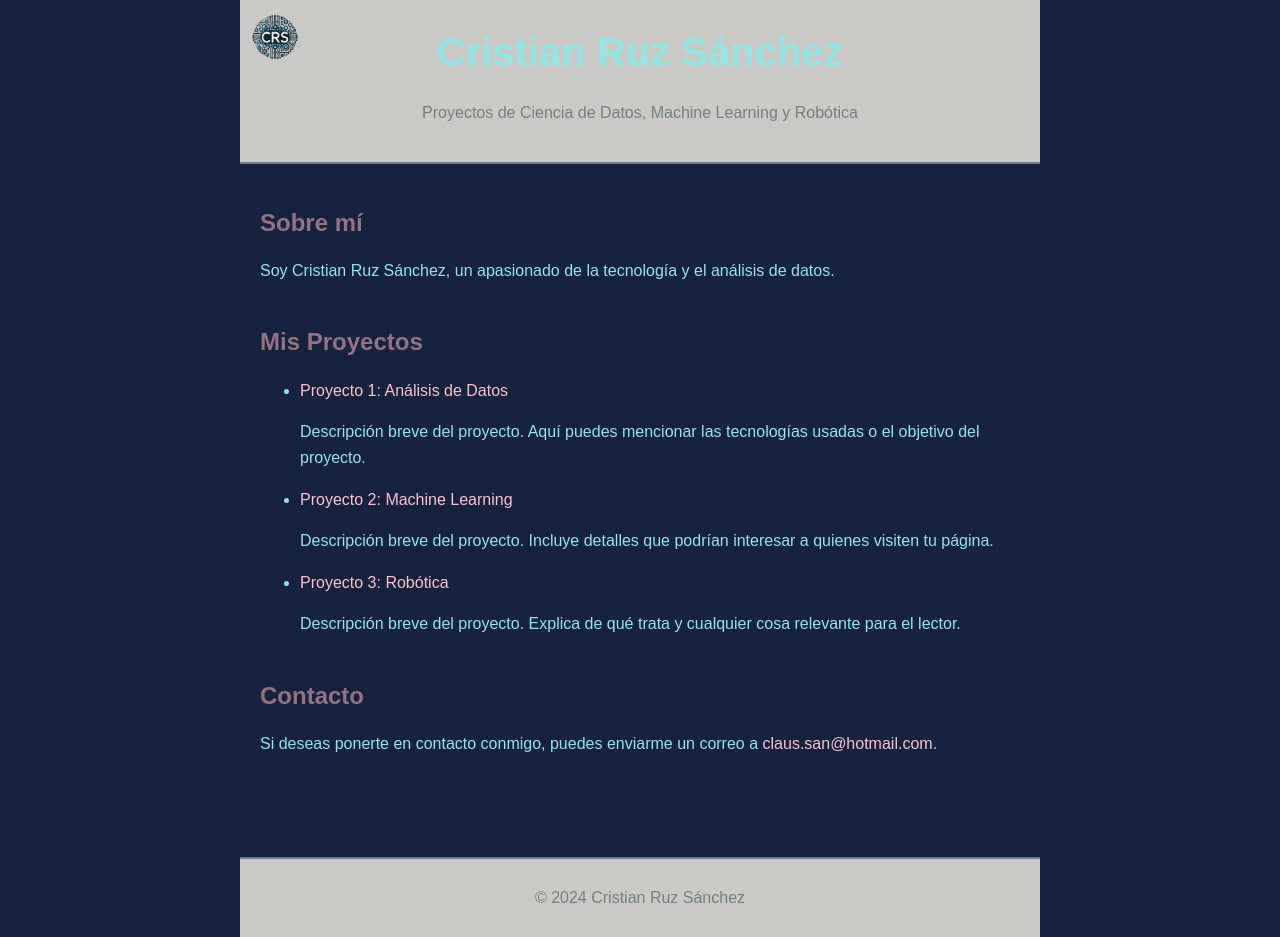
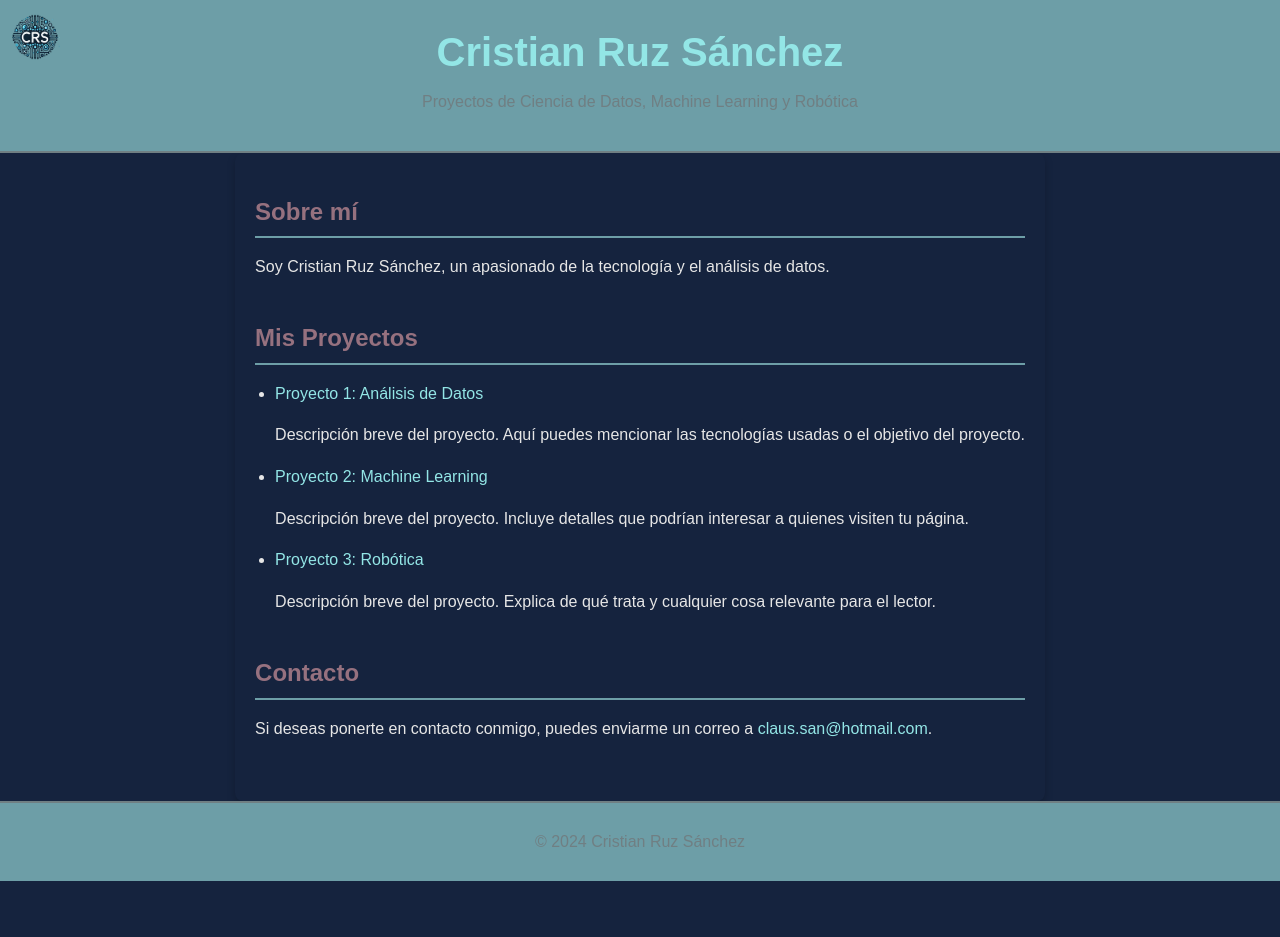
Before and after one commit to Crfer/Crfer.github.io, a plain HTML site: page index.html in a window 1280 px wide. After the commit the page ends 881 px from the top, so only its background shows below. Drawn offline with Linux system fonts and the light colour scheme.

Commit message:
cambios en estilos

```diff
--- a/css/styles.css
+++ b/css/styles.css
@@ -1,19 +1,23 @@
 :root {
     --oxford-blue: #15233e;
-    --moonstone: #cbc9c5;
+    --moonstone: #6d9ea7;
     --tiffany-blue: #93e6e6;
     --slate-gray: #707f83;
     --mountbatten-pink: #96717f;
+    --background: #15233e;
+    --text-color: #e6e6e6;
 }
 
 body {
-    font-family: Arial, sans-serif;
+    font-family: 'Arial', sans-serif;
     line-height: 1.6;
-    max-width: 800px;
-    margin: 0 auto;
-    padding: 0 20px;
-    background-color: var(--oxford-blue); /* Fondo azul oscuro */
-    color: var(--tiffany-blue); /* Texto principal */
+    margin: 0;
+    padding: 0;
+    background-color: var(--background);
+    color: var(--text-color);
+    display: flex;
+    flex-direction: column;
+    min-height: 100vh;
 }
 
 header {
@@ -21,17 +25,9 @@ header {
     padding: 20px;
     text-align: center;
     border-bottom: 2px solid var(--slate-gray);
+    width: 100%;
+    box-sizing: border-box; /* Asegura que el padding no expanda el ancho */
     position: relative;
-}
-
-header h1 {
-    margin: 0;
-    font-size: 2.5em;
-    color: var(--tiffany-blue); /* Texto del encabezado */
-}
-
-header p {
-    color: var(--slate-gray); /* Texto de subtítulos */
 }
 
 header img {
@@ -42,11 +38,23 @@ header img {
     height: 50px;
 }
 
+header h1 {
+    margin: 0;
+    font-size: 2.5em;
+    color: var(--tiffany-blue);
+}
+
+header p {
+    color: var(--slate-gray);
+    margin-top: 5px;
+}
+
 nav ul {
     list-style-type: none;
     padding: 0;
     display: flex;
     justify-content: center;
+    margin: 20px 0;
 }
 
 nav ul li {
@@ -55,16 +63,24 @@ nav ul li {
 
 nav ul li a {
     text-decoration: none;
-    color: var(--tiffany-blue); /* Enlaces de navegación */
+    color: var(--tiffany-blue);
     font-weight: bold;
+    transition: color 0.3s ease;
 }
 
 nav ul li a:hover {
+    color: var(--mountbatten-pink);
     text-decoration: underline;
 }
 
 main {
     padding: 20px;
+    max-width: 800px;
+    margin: 0 auto;
+    background-color: var(--oxford-blue);
+    box-shadow: 0 4px 8px rgba(0, 0, 0, 0.2);
+    border-radius: 8px;
+    flex: 1; /* Permite que el main se expanda y empuje el footer hacia abajo */
 }
 
 section {
@@ -72,27 +88,19 @@ section {
 }
 
 section h2 {
-    color: var(--mountbatten-pink); /* Títulos de sección */
+    color: var(--mountbatten-pink);
     margin-bottom: 10px;
+    border-bottom: 2px solid var(--moonstone);
+    padding-bottom: 5px;
 }
 
-a {
-    color: pink; /* Color del enlace en el cuerpo del texto */
-    text-decoration: none;
-    transition: color 0.3s ease; /* Suave transición para el color del enlace */
+ul {
+    list-style-type: disc;
+    padding-left: 20px;
 }
 
-a:hover {
-    color: whitesmoke; /* Cambiar a Tiffany Blue en hover */
-    text-decoration: underline;
-}
-
-a:visited {
-    color: var(--slate-gray); /* Cambiar a Slate Gray si el enlace ya ha sido visitado */
-}
-
-a:active {
-    color: var(--moonstone); /* Cambiar a Mountbatten Pink cuando el enlace está activo */
+li {
+    margin-bottom: 10px;
 }
 
 footer {
@@ -100,6 +108,27 @@ footer {
     text-align: center;
     padding: 10px;
     border-top: 2px solid var(--slate-gray);
-    margin-top: 40px;
+    color: var(--slate-gray);
+    width: 100%;
+    box-sizing: border-box; /* Asegura que el padding no expanda el ancho */
+    margin-top: auto; /* Empuja el footer al fondo cuando el contenido es escaso */
+}
+
+a {
+    color: var(--tiffany-blue);
+    text-decoration: none;
+    transition: color 0.3s ease;
+}
+
+a:hover {
+    color: var(--mountbatten-pink);
+    text-decoration: underline;
+}
+
+a:visited {
     color: var(--slate-gray);
 }
+
+a:active {
+    color: var(--moonstone);
+}
```
